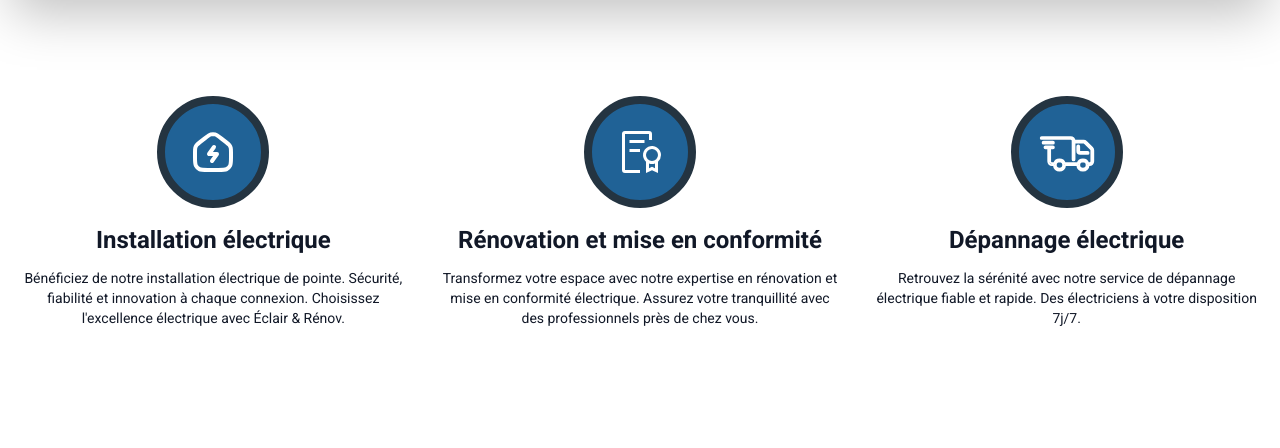
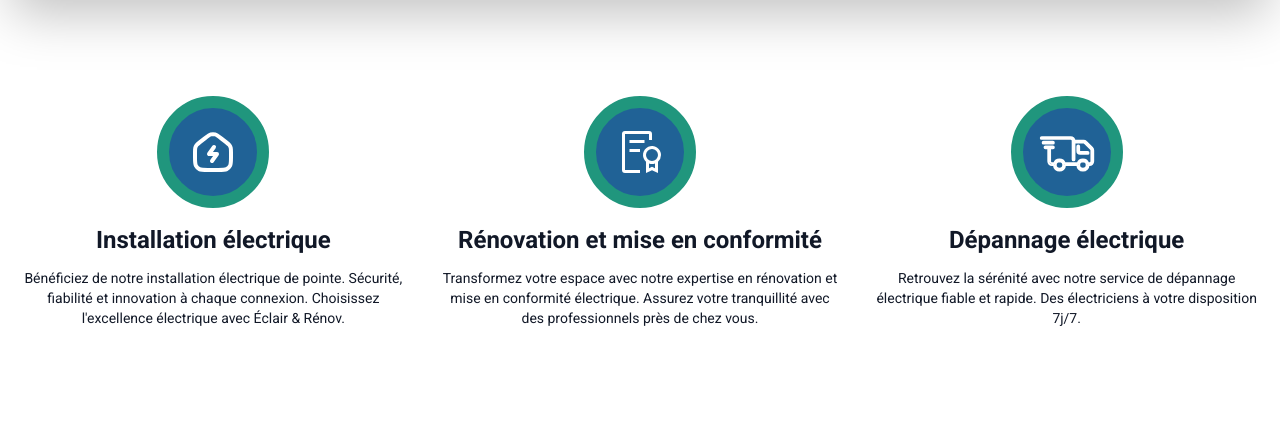
Before and after one commit to Dev-Said/eclair-renov, a PHP site: page / in a window 1280 px wide. Shown: the part 546-994 px from the top of the page. Run offline with PHP 8.4, Linux system fonts and the light colour scheme; data that the repository does not hold is empty.

Commit message:
17-11-2023

```diff
--- a/css/output.css
+++ b/css/output.css
@@ -638,12 +638,12 @@ video {
   margin-bottom: 2.5rem;
 }
 
+.mb-12 {
+  margin-bottom: 3rem;
+}
+
 .mb-2 {
   margin-bottom: 0.5rem;
-}
-
-.mb-20 {
-  margin-bottom: 5rem;
 }
 
 .mb-3 {
@@ -1165,8 +1165,8 @@ video {
   border-width: 4px;
 }
 
-.border-\[8px\] {
-  border-width: 8px;
+.border-\[12px\] {
+  border-width: 12px;
 }
 
 .border-y {
@@ -1191,9 +1191,9 @@ video {
   border-color: rgb(32 98 150 / var(--tw-border-opacity));
 }
 
-.border-\[\#243441\] {
+.border-\[\#20967D\] {
   --tw-border-opacity: 1;
-  border-color: rgb(36 52 65 / var(--tw-border-opacity));
+  border-color: rgb(32 150 125 / var(--tw-border-opacity));
 }
 
 .border-\[\#294A63\] {
@@ -2191,6 +2191,10 @@ video {
     margin-left: calc(0.5rem * calc(1 - var(--tw-space-x-reverse)));
   }
 
+  .md\:p-20 {
+    padding: 5rem;
+  }
+
   .md\:px-0 {
     padding-left: 0px;
     padding-right: 0px;
--- a/index.php
+++ b/index.php
@@ -35,7 +35,7 @@ require 'layouts/header.php';
     <section class="w-full max-w-7xl mx-auto mt-24 grid grid-cols-1 md:grid-cols-3 justify-center items-center gap-y-10 sm:gap-y-0">
         <a href="/installations-électriques.php" class="w-full">
             <div class="w-full px-4 flex flex-col justify-start items-center">
-                <figure class="mb-4 h-28 w-28 rounded-full bg-[#206296] hover:bg-[#5084ae] border-[8px] border-[#243441] flex justify-center items-center">
+                <figure class="mb-4 h-28 w-28 rounded-full bg-[#206296] hover:bg-[#5084ae] border-[12px] border-[#20967D] flex justify-center items-center">
                     <img src="/images/house2.svg" alt="icon maison" class="h-12">
                 </figure>
                 <h2 class="mb-3 text-2xl font-semibold text-gray-900 text-center">
@@ -49,7 +49,7 @@ require 'layouts/header.php';
 
         <a href="/rénovation-et-mise-en-conformité.php">
             <div class="w-full px-4 flex flex-col justify-start items-center">
-                <figure class="mb-4 h-28 w-28 rounded-full bg-[#206296] hover:bg-[#5084ae] border-[8px] border-[#243441] flex justify-center items-center">
+                <figure class="mb-4 h-28 w-28 rounded-full bg-[#206296] hover:bg-[#5084ae] border-[12px] border-[#20967D] flex justify-center items-center">
                     <img src="/images/policy.svg" alt="icon certificat" class="h-12">
                 </figure>
                 <h2 class="mb-3 text-2xl font-semibold text-gray-900 text-center">
@@ -63,7 +63,7 @@ require 'layouts/header.php';
 
         <a href="/dépannage-électrique.php">
             <div class="w-full px-4 flex flex-col justify-start items-center">
-                <figure class="mb-4 h-28 w-28 rounded-full bg-[#206296] hover:bg-[#5084ae] border-[8px] border-[#243441] flex justify-center items-center">
+                <figure class="mb-4 h-28 w-28 rounded-full bg-[#206296] hover:bg-[#5084ae] border-[12px] border-[#20967D] flex justify-center items-center">
                     <img src="/images/truck2.svg" alt="icon camionnette" class="h-14">
                 </figure>
                 <h2 class="mb-3 text-2xl font-semibold text-gray-900 text-center">
```
Also changed, not shown: other parts of index.php (+17 -13 lines). Lines whose indentation alone changed are shown as unchanged.
